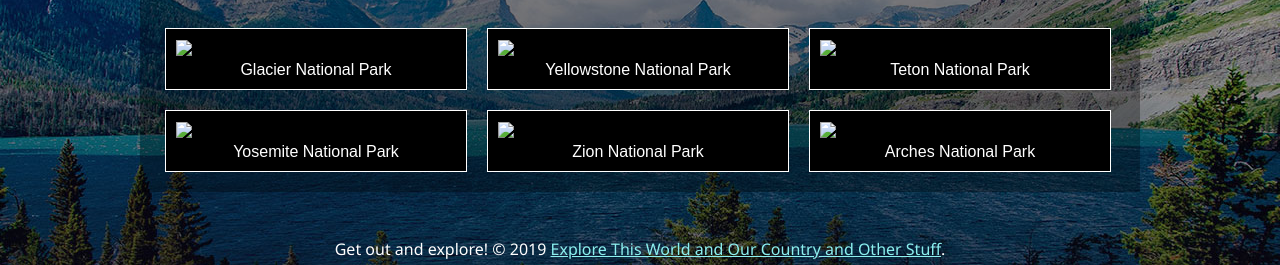
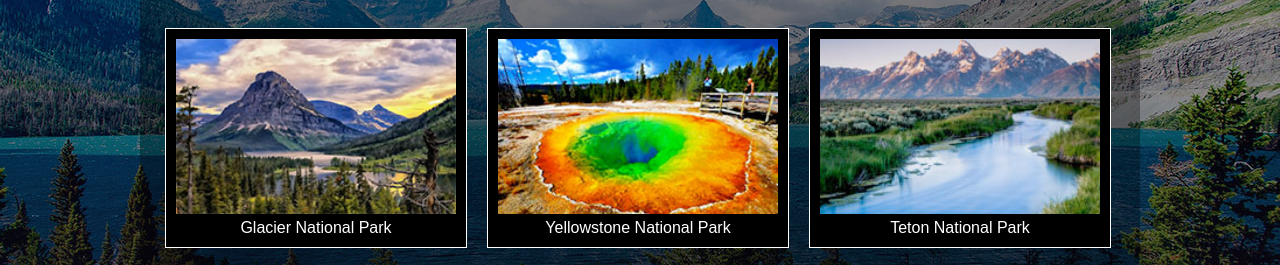
Before and after one commit to iokeke/iokeke.github.io, a plain HTML site: page explore1.html in a window 1280 px wide. Shown: the part 475-740 px from the top of the page. Drawn offline with Linux system fonts and the light colour scheme.

Commit message:
Update explore1.html

```diff
--- a/explore1.html
+++ b/explore1.html
@@ -24,32 +24,32 @@
         <h1>Go Explore!</h1>
         <h2>Choose a national park below</h2>
         <figure>
-            <img src="parks/glacier.jpg">
+            <img src="glacier copy.jpg">
             <figcaption>Glacier National Park</figcaption>
 
         </figure>
         <figure>
-            <img src="parks/yellowstone.jpg">
+            <img src="yellowstone copy.jpg">
             <figcaption>Yellowstone National Park</figcaption>
 
         </figure>
         <figure>
-            <img src="parks/teton.jpg">
+            <img src="teton copy.jpg">
             <figcaption>Teton National Park</figcaption>
 
         </figure>
         <figure>
-            <img src="parks/yosemite.jpg">
+            <img src="yosemite copy.jpg">
             <figcaption>Yosemite National Park</figcaption>
 
         </figure>
         <figure>
-            <img src="parks/zion.jpg">
+            <img src="zion copy.jpg">
             <figcaption>Zion National Park</figcaption>
 
         </figure>
         <figure>
-            <img src="parks/arches.jpg">
+            <img src="arches copy.jpg">
             <figcaption>Arches National Park</figcaption>
 
         </figure>
```
